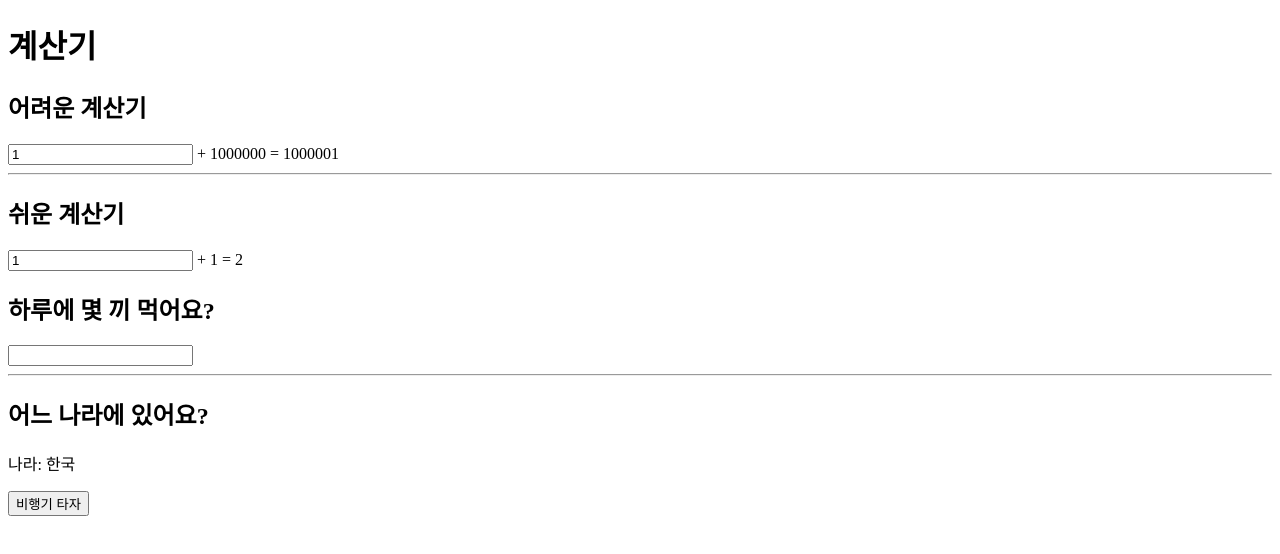
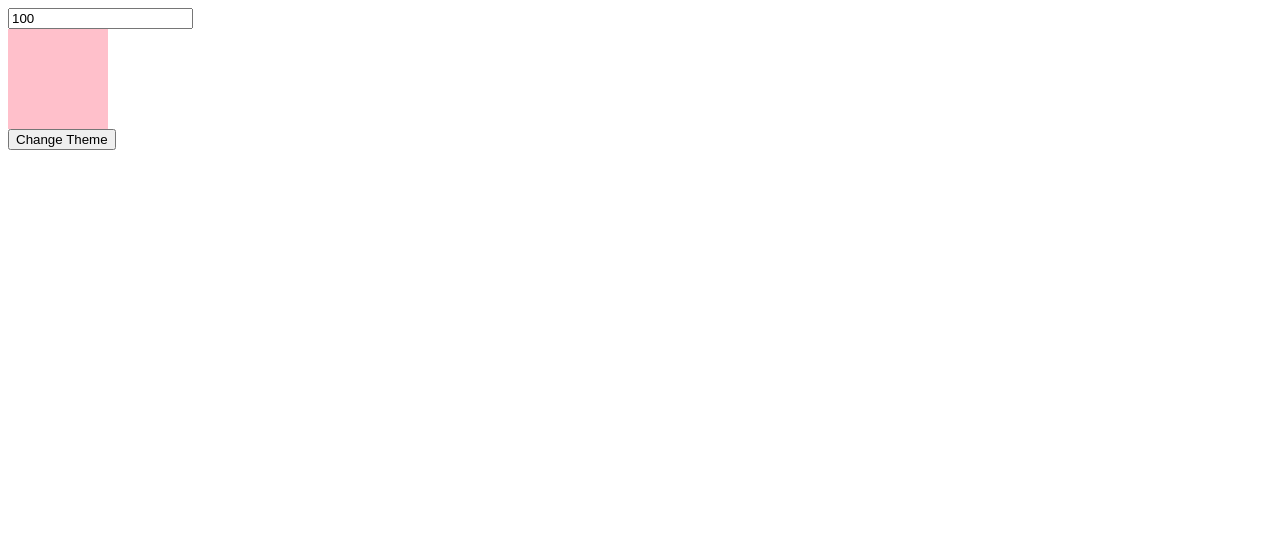
Before and after one commit to wwowww/projects, a React (Vite) app in the folder apps/hooks-app/: page / in a window 1280 px wide. Shown: the top 554 px of the page. Built offline with nearby package versions, Linux system fonts and the light colour scheme.

Commit message:
feat. useCallback

```diff
--- a/apps/hooks-app/src/App.tsx
+++ b/apps/hooks-app/src/App.tsx
@@ -1,5 +1,4 @@
-import UseMemoComponent from "./components/UseMemoComponent";
-import UseMemoComponent2 from "./components/UseMemoComponent2";
+import UseCallbackComponent2 from "./components/UseCallbackComponent2";
 
 function App() {
   return (
@@ -8,8 +7,10 @@
       {/* <UseEffectComponent /> */}
       {/* <UseRefComponent /> */}
       {/* <UseContextComponent /> */}
-      <UseMemoComponent />
-      <UseMemoComponent2 />
+      {/* <UseMemoComponent /> */}
+      {/* <UseMemoComponent2 /> */}
+      {/* <UseCallbackComponent /> */}
+      <UseCallbackComponent2 />
     </div>
   )
 }
--- /dev/null
+++ b/apps/hooks-app/src/components/Box.tsx
@@ -0,0 +1,20 @@
+import { useEffect, useState } from "react";
+
+type Props = {
+  createBoxStyle: any
+}
+
+const Box = ({createBoxStyle}: Props) => {
+  const [style, setStyle] = useState({});
+
+  useEffect(() => {
+    console.log("box 키우기");
+    setStyle(createBoxStyle())
+  }, [createBoxStyle])
+
+  return (
+    <div style={style}></div>
+  )
+}
+
+export default Box;
--- /dev/null
+++ b/apps/hooks-app/src/components/UseCallbackComponent2.tsx
@@ -0,0 +1,35 @@
+import { useCallback, useEffect, useState } from "react";
+import Box from "./Box";
+
+const UseCallbackComponent2 = () => { // useCallback은 콜백하는 함수 자체를 memoization 함
+  const [size, setSize] = useState<number>(100);
+  const [isDark, setIsDark] = useState<boolean>(false);
+
+  const createBoxStyle = useCallback(() => {
+    return {
+      backgroundColor: "pink",
+      width: `${size}px`,
+      height: `${size}px`
+    }
+  }, [size]); // 사이즈가 바꼈을 때만 초기화
+
+  return (
+    <div
+      style={{
+        width: "100%",
+        height: "100vh",
+        backgroundColor: isDark ? "black" : "white",
+      }}
+    >
+      <input
+        type="number"
+        value={size}
+        onChange={(e) => setSize(+(e.target.value))}
+      />
+      <Box createBoxStyle={createBoxStyle} />
+      <button onClick={() => setIsDark(!isDark)}>Change Theme</button>
+    </div>
+  )
+}
+
+export default UseCallbackComponent2;
```
